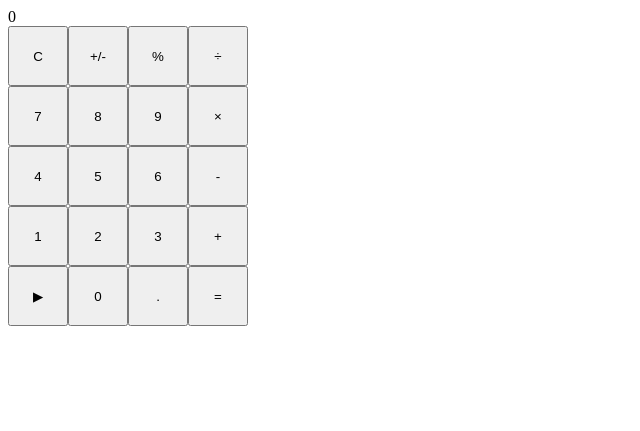
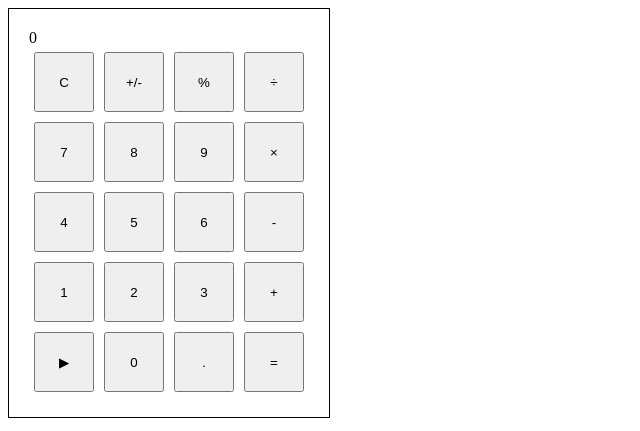
Before and after one commit to primovere/calculator, a plain HTML site: page index.html in a window 1280 px wide. Shown: the whole page, without its empty margins (0-640 px from the left). Drawn offline with Linux system fonts and the light colour scheme.

Commit message:
Change the style of the calculator

```diff
--- a/styles.css
+++ b/styles.css
@@ -1,12 +1,13 @@
 button {
   height: 60px;
   width: 60px;
+  margin: 5px;
 }
 
 .num-container {
   display: flex;
   flex-wrap: wrap-reverse;
-  width: 180px;
+  width: 210px;
 }
 
 .operator-container {
@@ -28,6 +29,8 @@ button {
 }
 
 .calculator {
-  height: 420px;
-  width: 240px;
+  border: 1px solid black;
+  padding: 20px;
+  width: 280px;
+
 }
```
